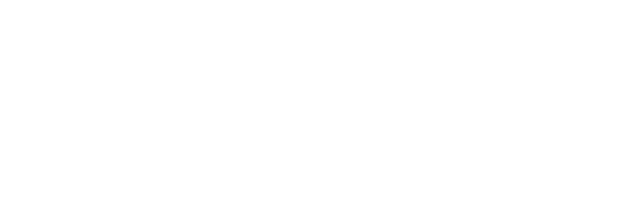
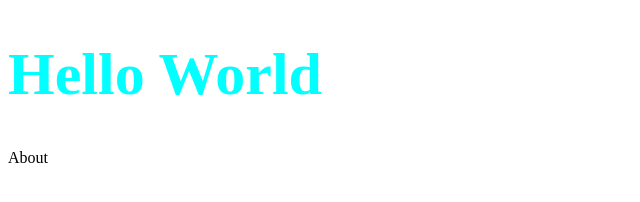
Before and after one commit to DVPVK123/vscodeinit, a plain HTML site: page index.html in a window 1280 px wide. Shown: the whole page, without its empty margins (0-640 px from the left). Drawn offline with Linux system fonts and the light colour scheme.

Commit message:
made some changes

```diff
--- a/index.html
+++ b/index.html
@@ -1,4 +1,9 @@
 <!DOCTYPE html>
 <head>
     <title> green tree</title>
+    <link rel="stylesheet" href="style.css">
 </head>
+<body>
+<h1>Hello World</h1>
+<div>About</div>
+</body>
--- /dev/null
+++ b/style.css
@@ -0,0 +1,6 @@
+
+    h1 {
+        color :aqua;
+        font :arial;
+        font-size: 60px;
+    }
```
